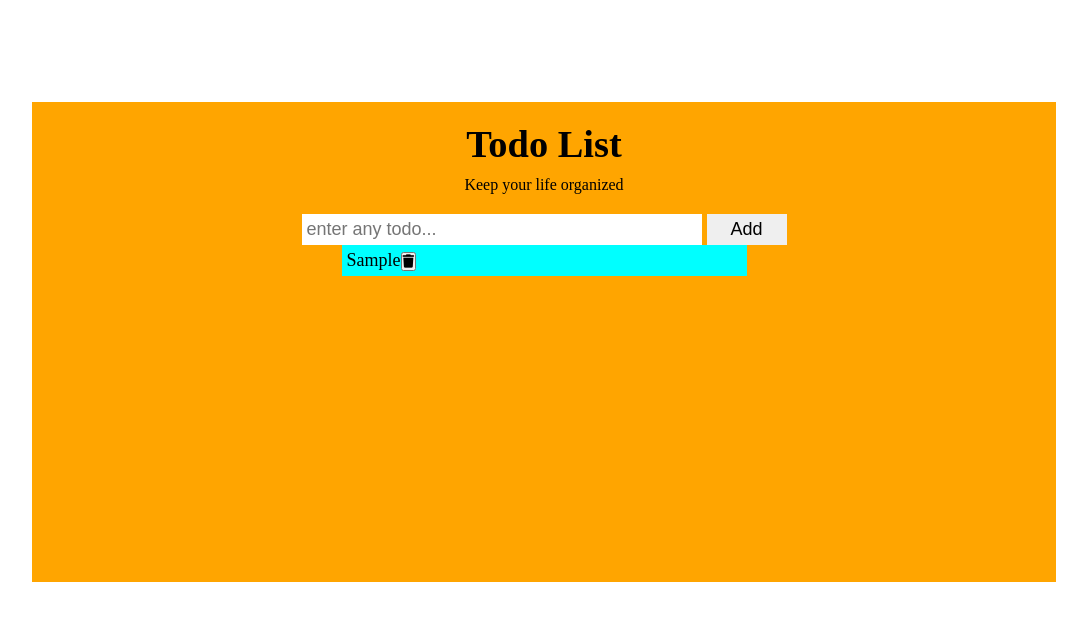
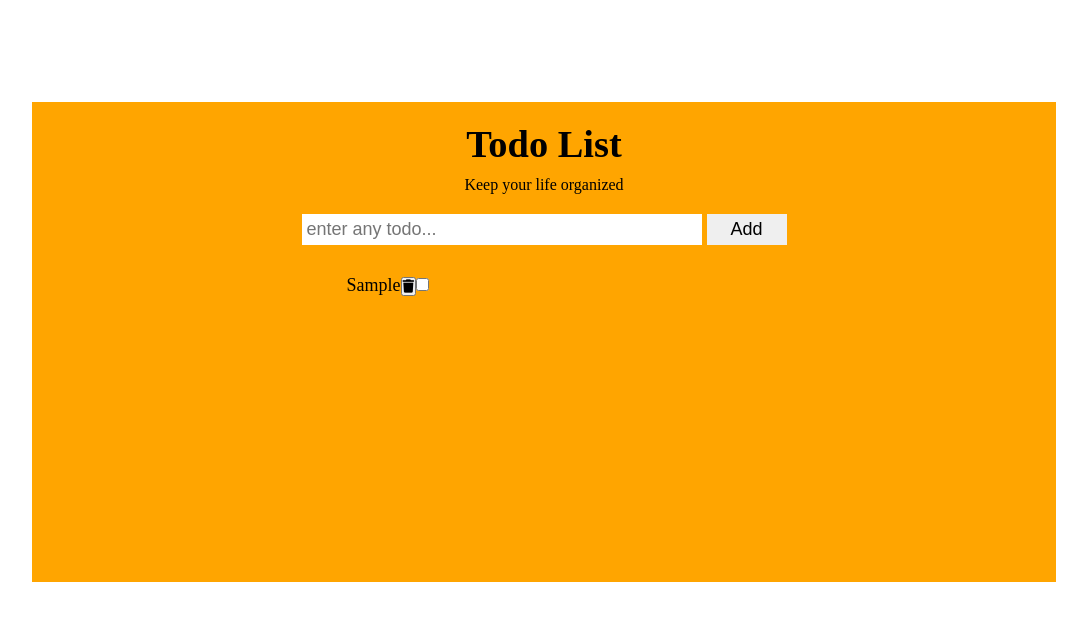
Before and after one commit to AygunHajiyeva/TODOLIST-APP, a React (Create React App) app: page / in a window 1280 px wide. Both pictures are taken after typing "Sample" into the empty fields and a click on the button "Add". Shown: the top 620 px of the page, without its empty margins (96-1183 px from the left). Built offline with nearby package versions, Linux system fonts and the light colour scheme.

Commit message:
added checkbox functionality

```diff
--- a/src/App.css
+++ b/src/App.css
@@ -44,11 +44,13 @@ cursor: pointer;
 }
 
 .todolist {
-
-  background-color: aqua;
+margin: 20px auto;
+  /* background-color: aqua; */
 }
 
 .todo {
+  /* background-color: purple; */
+  margin-top: 5px;
   width:400px ;
 margin-right: 5px;
 
--- a/src/components/TodoList.js
+++ b/src/components/TodoList.js
@@ -2,19 +2,31 @@ import React from "react";
 
 export default function({ todoList, setTodoList }) {
   const handleDelete = (selectedTodo) => {
-    setTodoList((todoList) =>
-      todoList.filter((item) => item.id !== selectedTodo)
+    setTodoList((prevTodoList) =>
+      prevTodoList.filter((item) => item.id !== selectedTodo)
     );
   };
+
+  const handleIsComplete = (id) => {
+    setTodoList((prevTodoList) => prevTodoList.map((item) => item.id === id ? {...item, isComplete:!item.isComplete} :item));
+
+  };
+
 
   return (
     <div className="todolist">
       {todoList.map((todo) => (
-        <div key={todo.id} className="todo">
+        <div key={todo.id} className="todo" style={todo.isComplete ? {textDecorationLine: 'line-through'}:{}}>
           {todo.todo}
           <button onClick={() => handleDelete(todo.id)}>
             <i class="fa-solid fa-trash"></i>
           </button>
+          <input
+            type="checkbox"
+            value={todo.isComplete}
+            onChange={() => handleIsComplete(todo.id)}
+
+          />
         </div>
       ))}
     </div>
```
